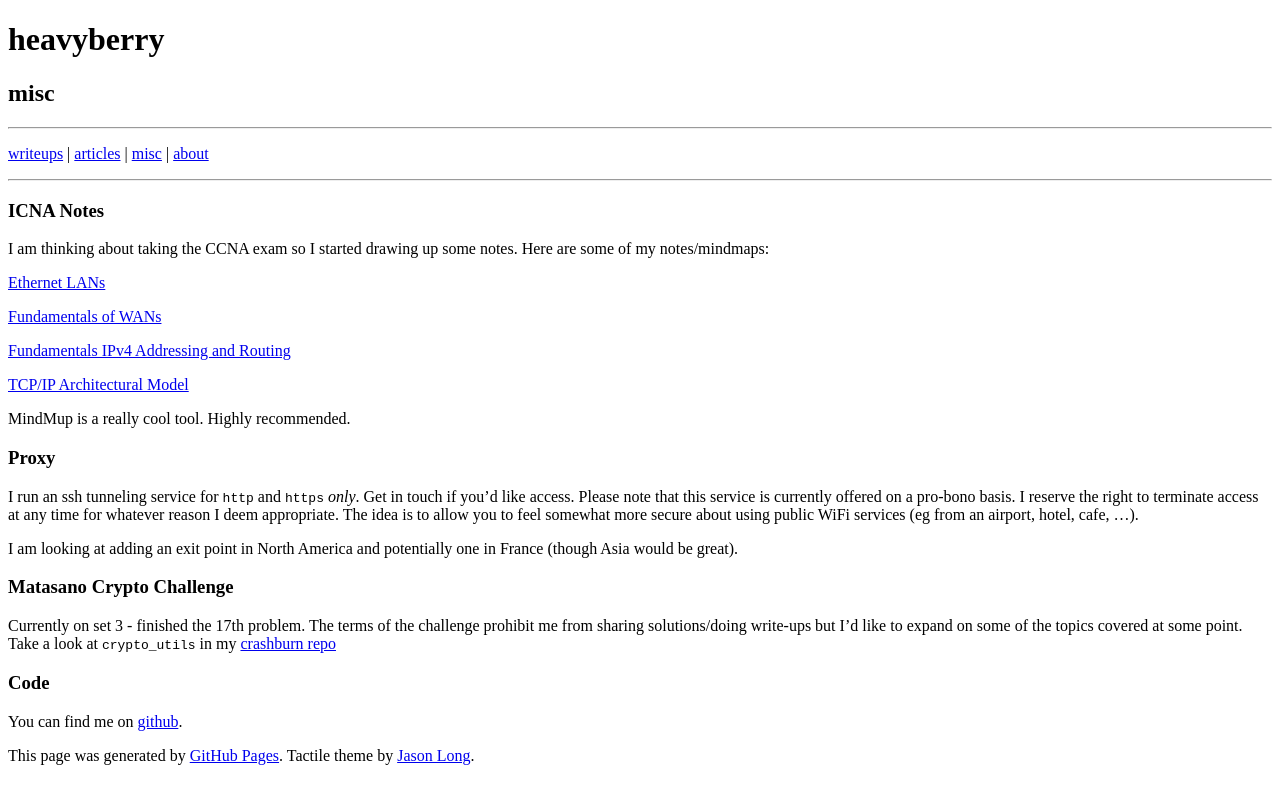
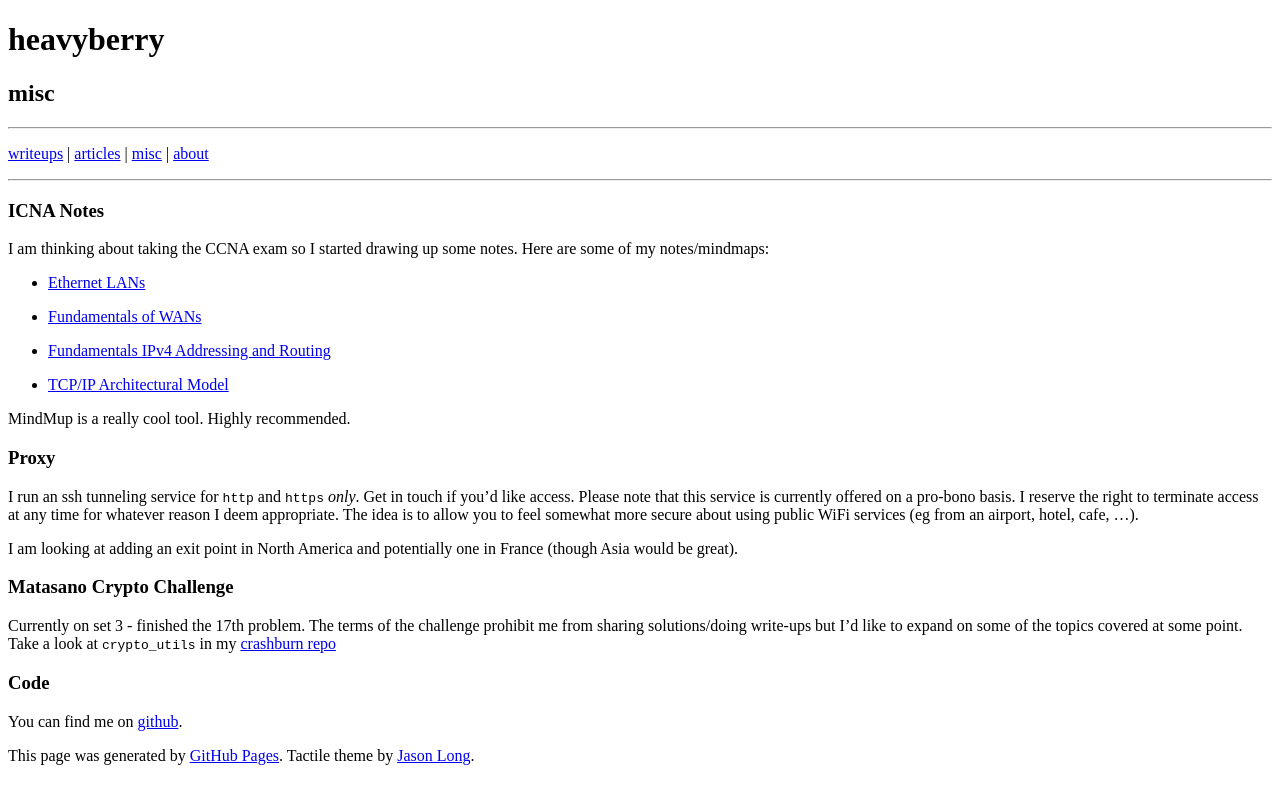
Before and after one commit to axiomiety/axiomiety.github.io, a Jekyll site: the page built from misc/index.markdown, in a window 1280 px wide. Shown: the top 804 px of the page. Built offline with Jekyll 4.4.1, drawn with Linux system fonts in a browser that asks for light colours; some web fonts are replaced.

Commit message:
fix formatting

```diff
--- a/misc/index.markdown
+++ b/misc/index.markdown
@@ -8,13 +8,13 @@ category: pages
 
 I am thinking about taking the CCNA exam so I started drawing up some notes. Here are some of my notes/mindmaps:
 
-<a href="http://www.mindmup.com/map/a198cf0740db7f0130957a7a2d07b81bd2" data-role="mindmup-embed" title="Ethernet LANs" data-width="90%" data-height="500" data-style="border:1px solid black;margin-bottom:5px;">Ethernet LANs</a>
+ * <a href="http://www.mindmup.com/map/a198cf0740db7f0130957a7a2d07b81bd2" data-role="mindmup-embed" title="Ethernet LANs" data-width="90%" data-height="500" data-style="border:1px solid black;margin-bottom:5px;">Ethernet LANs</a>
 
-<a href="http://www.mindmup.com/map/a17bbe3070db7f0130957a7a2d07b81bd2" data-role="mindmup-embed" title="Fundamentals of WANs" data-width="90%" data-height="500" data-style="border:1px solid black;margin-bottom:5px;">Fundamentals of WANs</a>
+ * <a href="http://www.mindmup.com/map/a17bbe3070db7f0130957a7a2d07b81bd2" data-role="mindmup-embed" title="Fundamentals of WANs" data-width="90%" data-height="500" data-style="border:1px solid black;margin-bottom:5px;">Fundamentals of WANs</a>
 
-<a href="http://www.mindmup.com/map/a1c8ad2470d9a0013028e3269a7e08b9e0" data-role="mindmup-embed" title="Fundamentals IPv4 Addressing and Routing" data-width="90%" data-height="500" data-style="border:1px solid black;margin-bottom:5px;">Fundamentals IPv4 Addressing and Routing</a>
+ * <a href="http://www.mindmup.com/map/a1c8ad2470d9a0013028e3269a7e08b9e0" data-role="mindmup-embed" title="Fundamentals IPv4 Addressing and Routing" data-width="90%" data-height="500" data-style="border:1px solid black;margin-bottom:5px;">Fundamentals IPv4 Addressing and Routing</a>
 
-<a href="http://www.mindmup.com/map/a1af923b10db7f0130957a7a2d07b81bd2" data-role="mindmup-embed" title="TCP/IP Architectural Model" data-width="90%" data-height="500" data-style="border:1px solid black;margin-bottom:5px;">TCP/IP Architectural Model</a>
+ * <a href="http://www.mindmup.com/map/a1af923b10db7f0130957a7a2d07b81bd2" data-role="mindmup-embed" title="TCP/IP Architectural Model" data-width="90%" data-height="500" data-style="border:1px solid black;margin-bottom:5px;">TCP/IP Architectural Model</a>
 
 MindMup is a really cool tool. Highly recommended.
 
```
